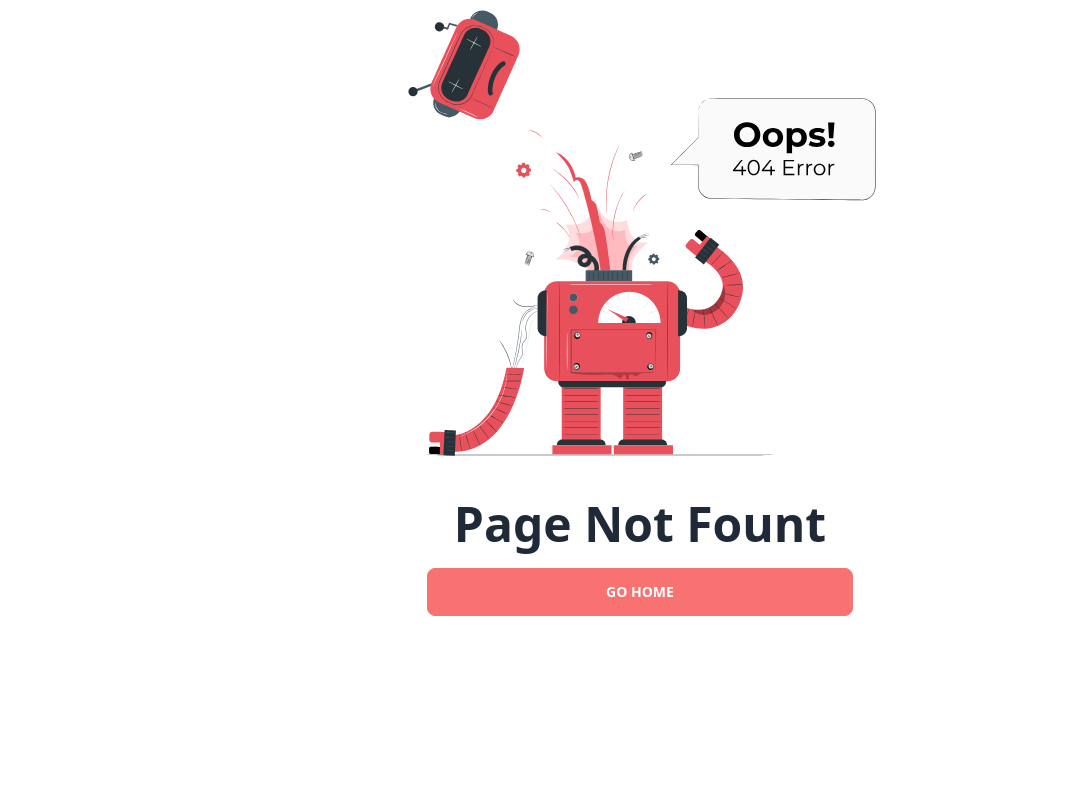
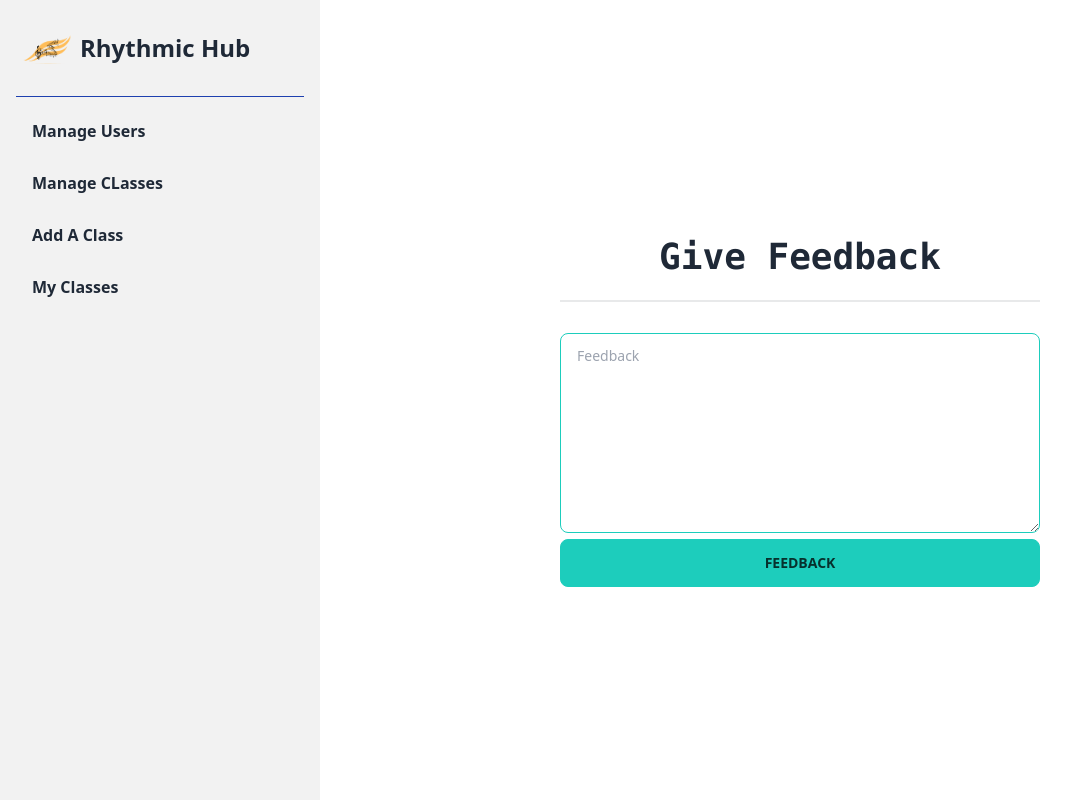
Before and after one commit to parthoroy77/Project-Rhythmic-Hub-Client, a React (Vite) app: page /dashboard/feedback/1 in a window 1280 px wide. Shown: the whole page, without its empty margins (0-1087 px from the left). Built offline with nearby package versions, Linux system fonts and the light colour scheme; no server answers.

Commit message:
feedback added

```diff
--- /dev/null
+++ b/src/components/Feedback/Feedback.jsx
@@ -0,0 +1,35 @@
+import React, { useState } from 'react';
+import { toast } from 'react-hot-toast';
+import { useParams } from 'react-router-dom';
+
+const Feedback = () => {
+    const {id} = useParams()
+    const [feedback, setFeedback] = useState('');
+    const handleFeedback = () => {
+        fetch(`http://localhost:5000/classes/feedback?id=${id}`, {
+            method: 'PATCH',
+            headers: { 'content-type': 'application/json' },
+            body: JSON.stringify({ feedback})
+        }).then(res => res.json()).then(data => {
+            if (data.modifiedCount > 0) {
+                toast.success('Feedback Sent')
+            }
+        })
+    }
+    return (
+        <div className='flex justify-center items-center min-h-screen'>
+            <div className='w-1/2'>
+                <div className='my-6'>
+                    <h1 className='text-4xl font-mono font-semibold text-center'>Give Feedback</h1>
+                    <div className='divider mb-0'></div>
+                </div>
+                <div>
+                    <textarea onBlur={(e)=>setFeedback(e.target.value)} className="textarea textarea-accent h-[200px] w-full" placeholder="Feedback"></textarea>
+                    <button onClick={handleFeedback} className='w-full btn btn-accent'>Feedback</button>
+                </div>
+            </div>
+        </div>
+    );
+};
+
+export default Feedback;
--- a/src/pages/Dashboard/ManageClass/ManageClass.jsx
+++ b/src/pages/Dashboard/ManageClass/ManageClass.jsx
@@ -1,6 +1,8 @@
 import { useQuery } from '@tanstack/react-query';
-import React from 'react';
+import React, { useState } from 'react';
 import { toast } from 'react-hot-toast';
+import { FaChessKing } from 'react-icons/fa';
+import { Link } from 'react-router-dom';
 
 const ManageClass = () => {
     const { data: classes = [], refetch } = useQuery({
@@ -21,6 +23,9 @@ const ManageClass = () => {
                 refetch()
             }
         })
+    }
+    const handleFeedback = (item) => {
+        console.log(item);
     }
     return (
         <div className='flex flex-col items-center justify-center py-16'>
@@ -97,9 +102,11 @@ const ManageClass = () => {
                                             onClick={() => handleStatus(item, 'deny')}
                                             className='btn btn-xs btn-accent'>Deny
                                         </button>
-                                        <button
-                                            className='btn btn-xs btn-primary'>Feedback
-                                        </button>
+                                        <Link to={`/dashboard/feedback/${item._id}`}>
+                                            <button
+                                                className='btn btn-xs btn-primary'>Feedback
+                                            </button>
+                                        </Link>
                                     </td>
                                 </tr>)
                             }
--- a/src/routes/Routes.jsx
+++ b/src/routes/Routes.jsx
@@ -10,6 +10,7 @@ import ErrorPage from "../pages/ErrorPage/ErrorPage"
 import ManageUsers from "../pages/Dashboard/ManageUsers/ManageUsers"
 import AddClass from "../pages/Dashboard/AddClass/AddClass"
 import ManageClass from "../pages/Dashboard/ManageClass/ManageClass"
+import Feedback from "../components/Feedback/Feedback"
 
 
 const routes = createBrowserRouter([
@@ -56,6 +57,10 @@ const routes = createBrowserRouter([
             {
                 path: 'manageClass',
                 element: <ManageClass></ManageClass>
+            },
+            {
+                path: 'feedback/:id',
+                element: <Feedback></Feedback>
             }
         ]
     }
```
